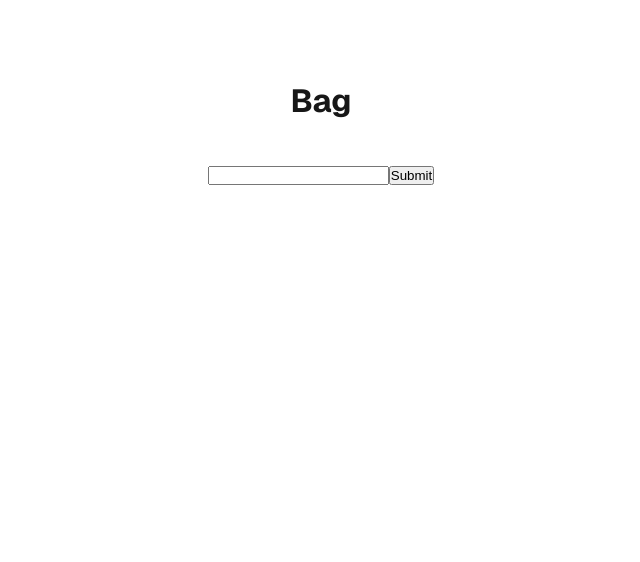
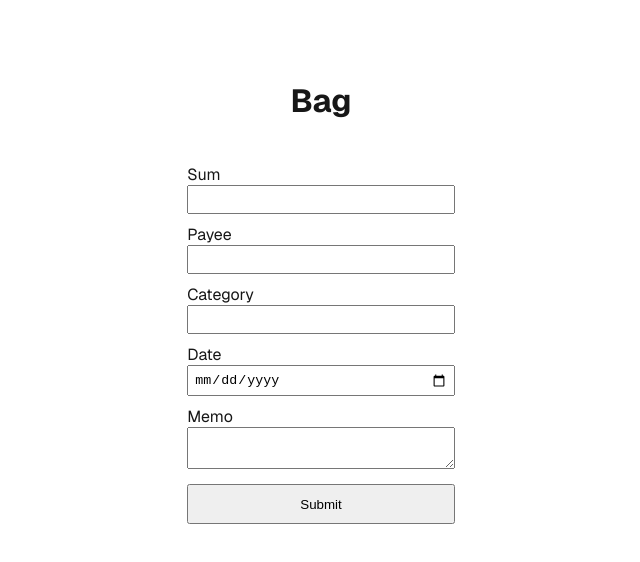
Before and after one commit to mungoose/moneybag, a Next.js app: page /bag in a window 1280 px wide. Shown: the top 562 px of the page, without its empty margins (319-959 px from the left). Built offline with nearby package versions, Linux system fonts and the light colour scheme.

Commit message:
Add input form components

```diff
--- /dev/null
+++ b/app/_components/Input/InputField.module.scss
@@ -0,0 +1,15 @@
+.label {
+	margin-right: 10px;
+}
+
+.input {
+	width: 100%;
+	margin-bottom: 10px;
+	padding: 5px;
+}
+
+.textarea {
+	width: 100%;
+	margin-bottom: 10px;
+	padding: 5px;
+}
--- /dev/null
+++ b/app/_components/Input/InputField.tsx
@@ -0,0 +1,18 @@
+import styles from './InputField.module.scss';
+
+type Props = {
+	label: string;
+	type?: string;
+	textarea?: boolean;
+};
+
+const InputField = ({ label, type = 'text', textarea = false }: Props) => {
+	return (
+		<div className={styles.inputField}>
+			<label className={styles.label}>{label}</label>
+			{textarea ? <textarea className={styles.textarea} /> : <input className={styles.input} type={type} />}
+		</div>
+	);
+};
+
+export default InputField;
--- a/app/_components/InputForm/InputForm.module.scss
+++ b/app/_components/InputForm/InputForm.module.scss
@@ -0,0 +1,9 @@
+.form {
+	display: flex;
+	flex-direction: column;
+}
+
+.button {
+	padding: 5px;
+	height: 40px;
+}
--- a/app/_components/InputForm/InputForm.tsx
+++ b/app/_components/InputForm/InputForm.tsx
@@ -1,8 +1,17 @@
+import InputField from '../Input/InputField';
+import styles from './InputForm.module.scss';
+
 const InputForm = () => {
 	return (
-		<form>
-			<input type="text" />
-			<button type="submit">Submit</button>
+		<form className={styles.form}>
+			<InputField label="Sum" type="number" />
+			<InputField label="Payee" />
+			<InputField label="Category" />
+			<InputField label="Date" type="date" />
+			<InputField label="Memo" textarea />
+			<button className={styles.button} type="submit">
+				Submit
+			</button>
 		</form>
 	);
 };
```
